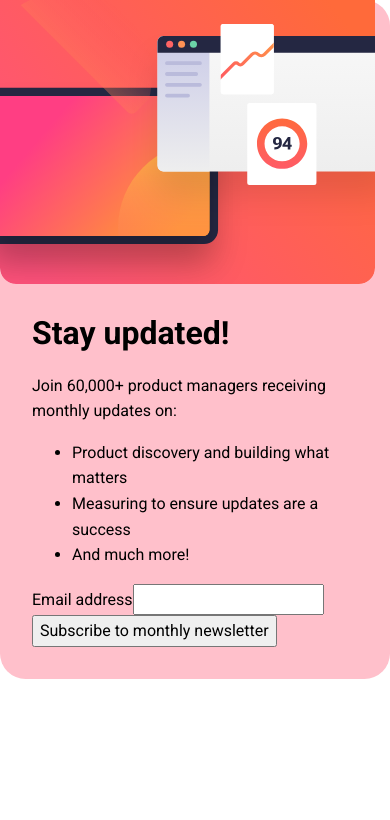
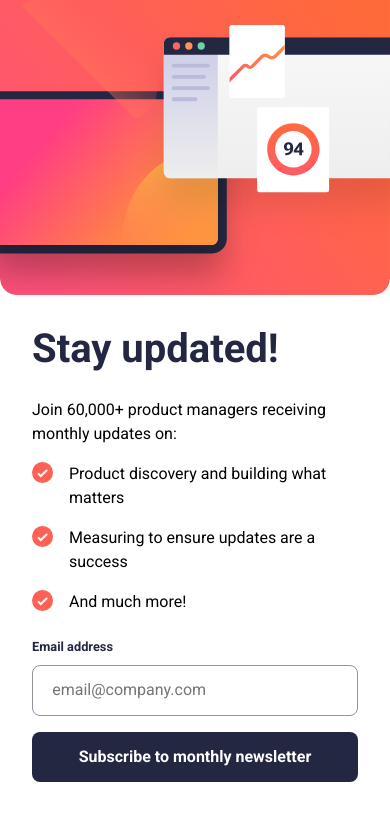
Before and after one commit to yashgo09/FEM-001-newsletter-sign-up, a Next.js app: page / in a window 390 px wide. Shown: the top 820 px of the page. Built offline with nearby package versions, Linux system fonts and the light colour scheme.

Commit message:
Mobile layout created

```diff
--- a/src/app/page.jsx
+++ b/src/app/page.jsx
@@ -5,10 +5,10 @@ import illustrationImgDesktop from "../../public/illustration-sign-up-desktop.sv
 export default function Page() {
   return (
     <main>
-      <div className="image">
-        <Image src={illustrationImg} />
-        {/* <Image src={illustrationImgDesktop} /> */}
-      </div>
+      {/* <div className="image"> */}
+      <Image src={illustrationImg} alt="Newsletter Image" className="illustration" />
+      {/* <Image src={illustrationImgDesktop} /> */}
+      {/* </div> */}
       <div className="content">
         <h1>Stay updated!</h1>
         <p>Join 60,000+ product managers receiving monthly updates on:</p>
@@ -18,12 +18,22 @@ export default function Page() {
           <li className="benefits__item">And much more!</li>
         </ul>
         <div className="email-input">
-          <label htmlFor="email">Email address</label>
-          <input type="email" name="email" id="email" />
+          <div className="label-wrapper">
+            <label htmlFor="email">Email address</label>
+            <em className="error" aria-hidden="true">
+              Valid email required
+            </em>
+          </div>
+          <input type="email" name="email" id="email" placeholder="email@company.com" />
         </div>
-        <button type="submit">Subscribe to monthly newsletter</button>
+        <button className="btn" type="submit">
+          Subscribe to monthly newsletter
+        </button>
       </div>
     </main>
+
+    // 😁 I actually stashed it and not I don't know if I will use it or not. SO I will keep it till the project is completed.
+
     // <div className="container">
     //   <div className="image-container"></div>
     //   <div className="text-container">
--- a/src/scss/_base.scss
+++ b/src/scss/_base.scss
@@ -5,6 +5,15 @@
   --clr-neutral-500: hsl(231, 7%, 60%);
   --clr-neutral-800: hsl(235, 18%, 26%);
   --clr-neutral-900: hsl(234, 29%, 20%);
+
+  --fs-300: 0.8rem;
+  --fs-400: 1rem;
+  --fs-900: 2.5rem;
+
+  --fs-heading: var(--fs-900);
+
+  --fw-regular: 400;
+  --fw-bold: 700;
 }
 
 /* CSS Reset */
@@ -16,15 +25,20 @@
 
 body {
   margin: 0;
-  line-height: 1.6;
+  line-height: 1.5;
+  font-size: var(--fs-400);
 }
 
 img {
   display: block;
   max-width: 100%;
+  width: auto;
+  height: auto;
 }
 
 h1 {
+  color: var(--clr-neutral-900);
+  font-size: var(--fs-heading);
   margin-block-start: 0;
 }
 
@@ -38,3 +52,21 @@ h2,
 h3 {
   line-height: 1.1;
 }
+
+.btn {
+  padding: 0.8rem 1.2rem;
+  text-align: center;
+  border-radius: 8px;
+  border: none;
+  background-color: var(--clr-neutral-900);
+  color: var(--clr-neutral-100);
+  font-weight: var(--fw-bold);
+  cursor: pointer;
+  width: 100%;
+
+  // TODO: Hover state of the button and Email Input Field.
+}
+
+[aria-hidden="true"] {
+  display: none;
+}
--- a/src/scss/_components.scss
+++ b/src/scss/_components.scss
@@ -0,0 +1,38 @@
+.benefits {
+  padding: 0;
+  list-style: none;
+
+  li {
+    display: flex;
+    align-items: flex-start;
+    gap: 1rem;
+    margin-block-end: 1rem;
+
+    // Custom list style image
+    &::before {
+      content: url("../../public/icon-list.svg");
+    }
+  }
+}
+
+.email-input {
+  margin-block-end: 1rem;
+
+  .label-wrapper {
+    margin-block-end: 0.4rem;
+  }
+
+  label {
+    font-size: var(--fs-300);
+    font-weight: var(--fw-bold);
+    color: var(--clr-neutral-900);
+  }
+
+  input[type="email"] {
+    display: block;
+    padding: 0.8rem 1.2rem;
+    width: 100%;
+    border: 1px solid var(--clr-neutral-500);
+    border-radius: 8px;
+  }
+}
--- a/src/scss/_layout.scss
+++ b/src/scss/_layout.scss
@@ -1,8 +1,12 @@
 main {
   width: min(100%, 1000px);
   margin-inline: auto;
-  background: pink;
-  border-radius: 1.6rem;
+  // background: pink;
+  // border-radius: 1.6rem;]
+}
+
+.illustration {
+  width: 100%;
 }
 
 .content {
```
